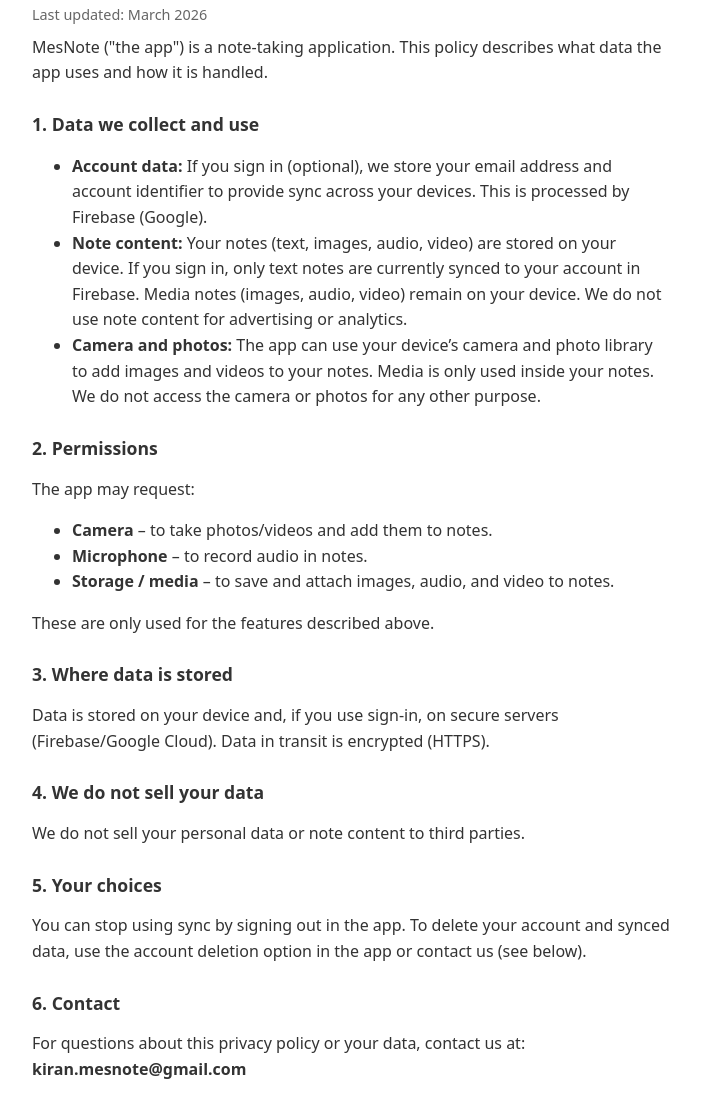
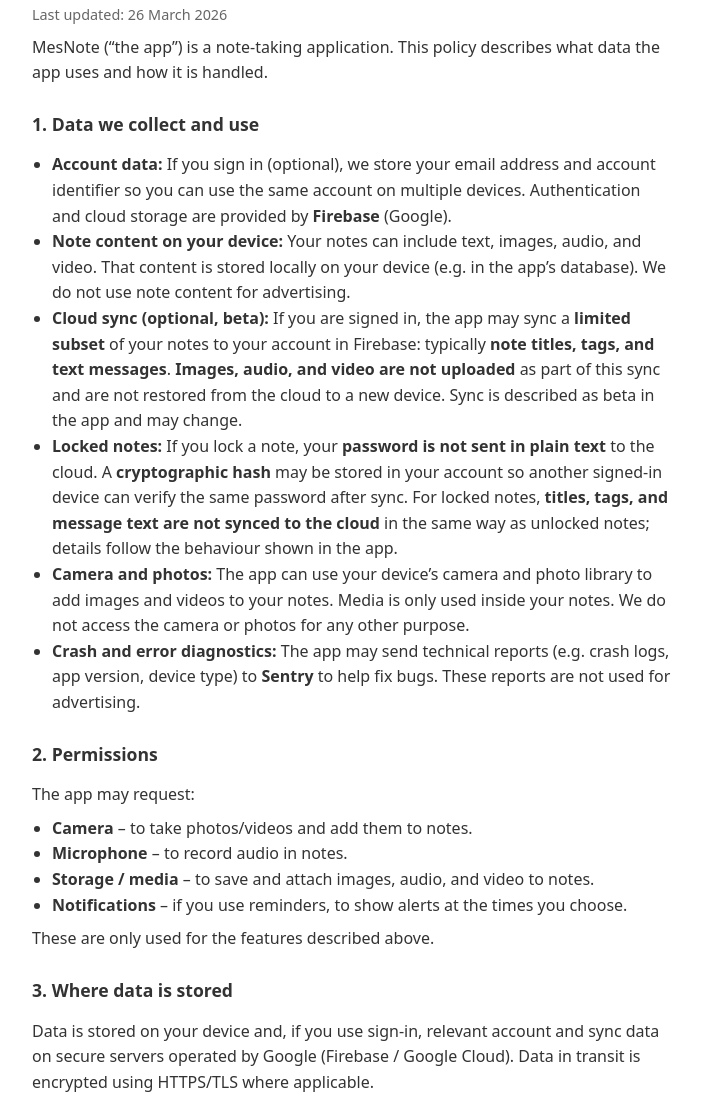
Before and after one commit to KiranDevelopment/mesnote-privacy, a plain HTML site: page index.html in a window 1280 px wide. Shown: the part 83-1181 px from the top of the page, without its empty margins (288-989 px from the left). Drawn offline with Linux system fonts and the light colour scheme.

Commit message:
Update index.html

```diff
--- a/index.html
+++ b/index.html
@@ -9,20 +9,24 @@
     h1 { font-size: 1.5rem; }
     h2 { font-size: 1.1rem; margin-top: 1.5rem; }
     p { margin: 0.5rem 0; }
+    ul { margin: 0.5rem 0; padding-left: 1.25rem; }
     .updated { color: #666; font-size: 0.9rem; }
   </style>
 </head>
 <body>
   <h1>Privacy Policy – MesNote</h1>
-  <p class="updated">Last updated: March 2026</p>
+  <p class="updated">Last updated: 26 March 2026</p>
 
-  <p>MesNote ("the app") is a note-taking application. This policy describes what data the app uses and how it is handled.</p>
+  <p>MesNote (“the app”) is a note-taking application. This policy describes what data the app uses and how it is handled.</p>
 
   <h2>1. Data we collect and use</h2>
   <ul>
-    <li><strong>Account data:</strong> If you sign in (optional), we store your email address and account identifier to provide sync across your devices. This is processed by Firebase (Google).</li>
-    <li><strong>Note content:</strong> Your notes (text, images, audio, video) are stored on your device. If you sign in, only text notes are currently synced to your account in Firebase. Media notes (images, audio, video) remain on your device. We do not use note content for advertising or analytics.</li>
+    <li><strong>Account data:</strong> If you sign in (optional), we store your email address and account identifier so you can use the same account on multiple devices. Authentication and cloud storage are provided by <strong>Firebase</strong> (Google).</li>
+    <li><strong>Note content on your device:</strong> Your notes can include text, images, audio, and video. That content is stored locally on your device (e.g. in the app’s database). We do not use note content for advertising.</li>
+    <li><strong>Cloud sync (optional, beta):</strong> If you are signed in, the app may sync a <strong>limited subset</strong> of your notes to your account in Firebase: typically <strong>note titles, tags, and text messages</strong>. <strong>Images, audio, and video are not uploaded</strong> as part of this sync and are not restored from the cloud to a new device. Sync is described as beta in the app and may change.</li>
+    <li><strong>Locked notes:</strong> If you lock a note, your <strong>password is not sent in plain text</strong> to the cloud. A <strong>cryptographic hash</strong> may be stored in your account so another signed-in device can verify the same password after sync. For locked notes, <strong>titles, tags, and message text are not synced to the cloud</strong> in the same way as unlocked notes; details follow the behaviour shown in the app.</li>
     <li><strong>Camera and photos:</strong> The app can use your device’s camera and photo library to add images and videos to your notes. Media is only used inside your notes. We do not access the camera or photos for any other purpose.</li>
+    <li><strong>Crash and error diagnostics:</strong> The app may send technical reports (e.g. crash logs, app version, device type) to <strong>Sentry</strong> to help fix bugs. These reports are not used for advertising.</li>
   </ul>
 
   <h2>2. Permissions</h2>
@@ -31,19 +35,20 @@
     <li><strong>Camera</strong> – to take photos/videos and add them to notes.</li>
     <li><strong>Microphone</strong> – to record audio in notes.</li>
     <li><strong>Storage / media</strong> – to save and attach images, audio, and video to notes.</li>
+    <li><strong>Notifications</strong> – if you use reminders, to show alerts at the times you choose.</li>
   </ul>
   <p>These are only used for the features described above.</p>
 
   <h2>3. Where data is stored</h2>
-  <p>Data is stored on your device and, if you use sign-in, on secure servers (Firebase/Google Cloud). Data in transit is encrypted (HTTPS).</p>
+  <p>Data is stored on your device and, if you use sign-in, relevant account and sync data on secure servers operated by Google (Firebase / Google Cloud). Data in transit is encrypted using HTTPS/TLS where applicable.</p>
 
   <h2>4. We do not sell your data</h2>
   <p>We do not sell your personal data or note content to third parties.</p>
 
   <h2>5. Your choices</h2>
-  <p>You can stop using sync by signing out in the app. To delete your account and synced data, use the account deletion option in the app or contact us (see below).</p>
+  <p>You can stop using cloud sync by signing out in the app. Media that was never uploaded will remain only on your device. To delete your account and synced data, use the account deletion option in the app or contact us (see below).</p>
 
   <h2>6. Contact</h2>
-  <p>For questions about this privacy policy or your data, contact us at: <strong>  kiran.mesnote@gmail.com</strong></p>
+  <p>For questions about this privacy policy or your data, contact us at: <strong>kiran.mesnote@gmail.com</strong></p>
 </body>
 </html>
```
